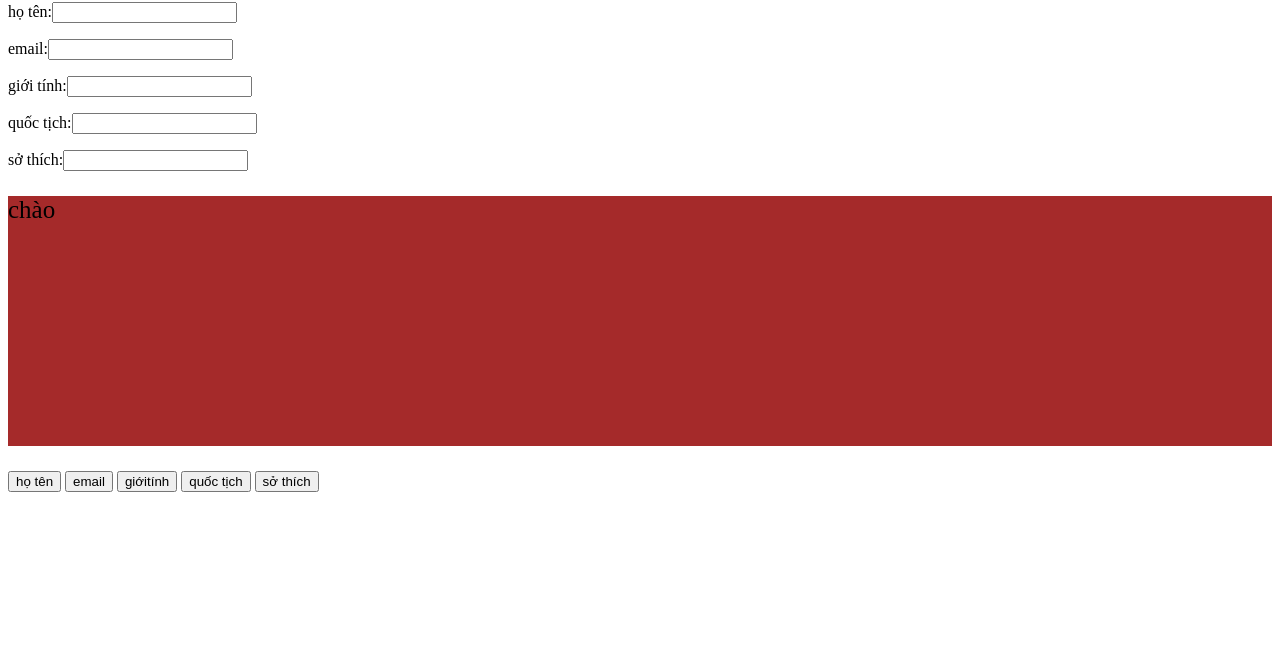
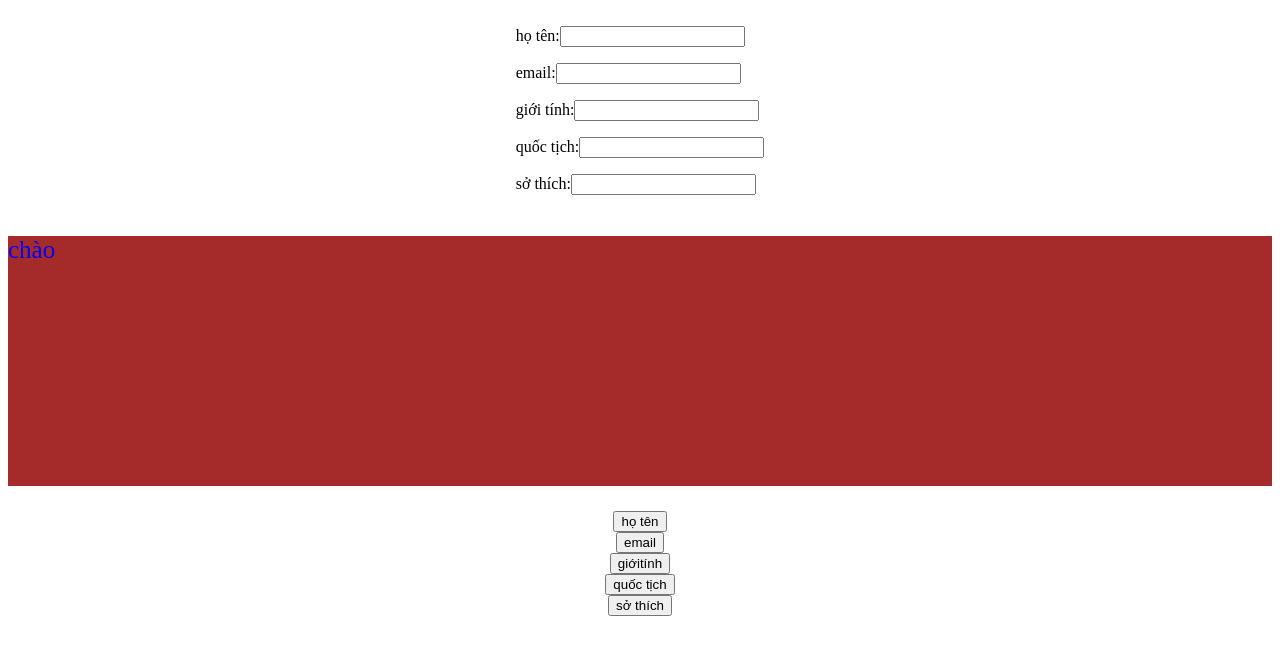
Before and after one commit to HuynhQuocHieu/huynhquochieu.github.io, a plain HTML site: page javascrip.html in a window 1280 px wide. Shown: the part 78-732 px from the top of the page. Drawn offline with Linux system fonts and the light colour scheme.

Commit message:
Update javascrip.html

```diff
--- a/javascrip.html
+++ b/javascrip.html
@@ -1,13 +1,18 @@
 <!DOCTYPE html>
 <html>
        <head>
-                  <style>
-    #noidung{background:brown; height:250px; width:100%;color:black; font-size:25px;}
+           <style>
+    #noidung{background:brown; height:250px; width:100%;color:blue; font-size:25px;}
     button{background;}
+    body {
+  display: grid;
+  place-items: center;
+}
 </style>
        </head>
        <body>
-        <h1>Bài tập JavaScript</h1>
+          <h1>Bài tập JavaScript</h1>
+
       <form id="myForm" action="">
          <p>họ tên:<input id="textbox1" name="ten" type="text"/></p>
          <p>email:<input id="textbox2" name="email" type="text"/></p>
@@ -15,12 +20,14 @@
          <p>quốc tịch:<input id="textbox4" name="quoctich" type="text"/></p>
          <p>sở thích:<input id="textbox5" name="sothich" type="text"/></p>
        </form>
+
         <p id="noidung">chào</p>
         <button type="button" onclick="hienthi()">họ tên </button>
         <button type="button" onclick="email()">email</button>
         <button type="button" onclick="gioitinh()">giớitính</button>
         <button type="button" onclick="quoctich()">quốc tịch</button>
         <button type="button" onclick="sothich()">sở thích</button>
+
         <script>
           function hienthi() {
 
```
